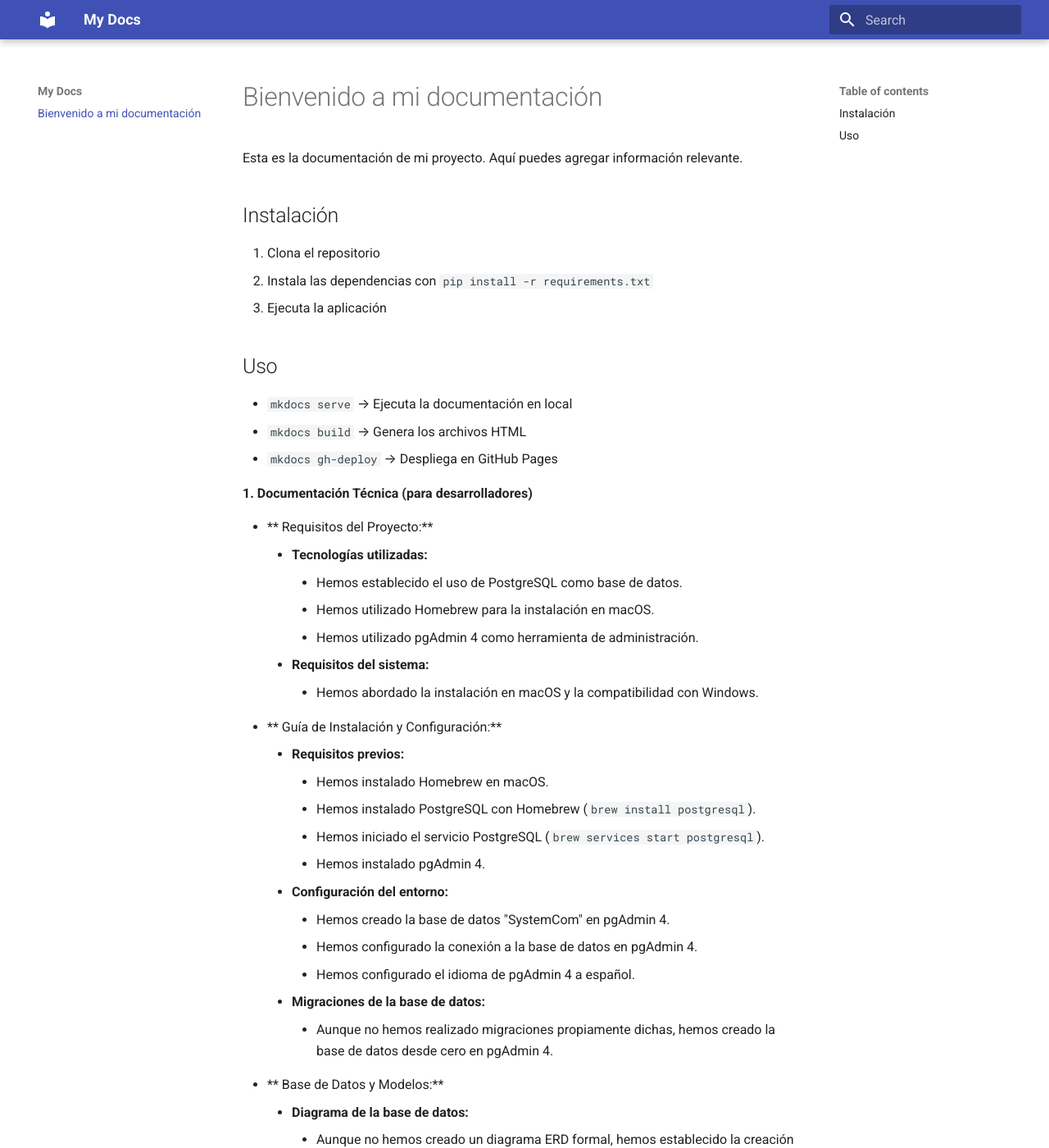
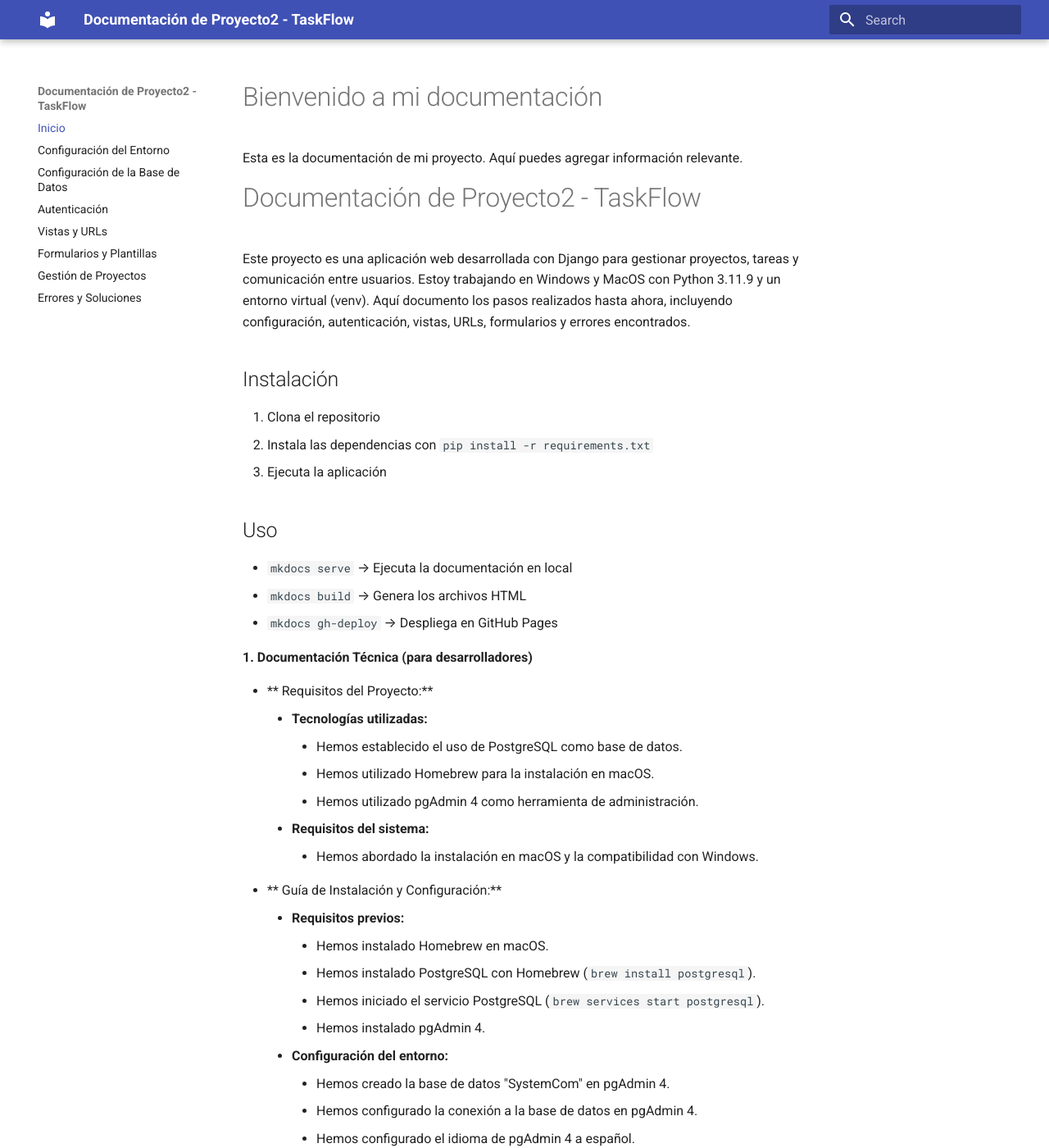
Before and after one commit to Andreas103-SI/mkdocs, an MkDocs documentation site: the page built from docs/index.md, in a window 1280 px wide and 1400 px high. Shown: the whole window at 82% size. Built offline with MkDocs 1.6.1 and Material for MkDocs 9.7.7, drawn with Linux system fonts in a browser that asks for light colours; some of the changed text lies outside the part shown.

Commit message:
Actualizar la documentación del proyecto para la aplicación TaskFlow

````diff
--- a/docs/index.md
+++ b/docs/index.md
@@ -1,6 +1,10 @@
 # Bienvenido a mi documentación
 
 Esta es la documentación de mi proyecto. Aquí puedes agregar información relevante.
+
+# Documentación de Proyecto2 - TaskFlow
+
+Este proyecto es una aplicación web desarrollada con Django para gestionar proyectos, tareas y comunicación entre usuarios. Estoy trabajando en Windows y MacOS con Python 3.11.9 y un entorno virtual (venv). Aquí documento los pasos realizados hasta ahora, incluyendo configuración, autenticación, vistas, URLs, formularios y errores encontrados.
 
 ## Instalación
 1. Clona el repositorio
@@ -33,6 +37,14 @@ Esta es la documentación de mi proyecto. Aquí puedes agregar información rele
         * Hemos creado la base de datos "SystemCom" en pgAdmin 4.
         * Hemos configurado la conexión a la base de datos en pgAdmin 4.
         * Hemos configurado el idioma de pgAdmin 4 a español.
+
+    * ** Instalación de dependencias:**
+
+        * Hemos instalado el módulo `psycopg2-binary`:
+
+    ```bash
+    pip install psycopg2-binary
+
     * **Migraciones de la base de datos:**
         * Aunque no hemos realizado migraciones propiamente dichas, hemos creado la base de datos desde cero en pgAdmin 4.
 * ** Base de Datos y Modelos:**
--- a/mkdocs.yml
+++ b/mkdocs.yml
@@ -1,4 +1,11 @@
-site_name: My Docs
-
-theme:
-  name: material
+site_name: Documentación de Proyecto2 - TaskFlow
+theme: material
+nav:
+  - Inicio: index.md
+  - Configuración del Entorno: entorno.md
+  - Configuración de la Base de Datos: base_datos.md
+  - Autenticación: autenticacion.md
+  - Vistas y URLs: vistas_urls.md
+  - Formularios y Plantillas: formularios_plantillas.md
+  - Gestión de Proyectos: proyectos.md
+  - Errores y Soluciones: errores.md
````
Also changed, not shown: docs/autenticacion.md (added, +5 -0 lines), docs/base_datos.md (added, +6 -0 lines), docs/entorno.md (added, +6 -0 lines), docs/errores.md (added, +7 -0 lines), docs/formularios_plantillas.md (added, +4 -0 lines), docs/proyectos.md (added, +4 -0 lines), docs/vistas_urls.md (added, +5 -0 lines).
